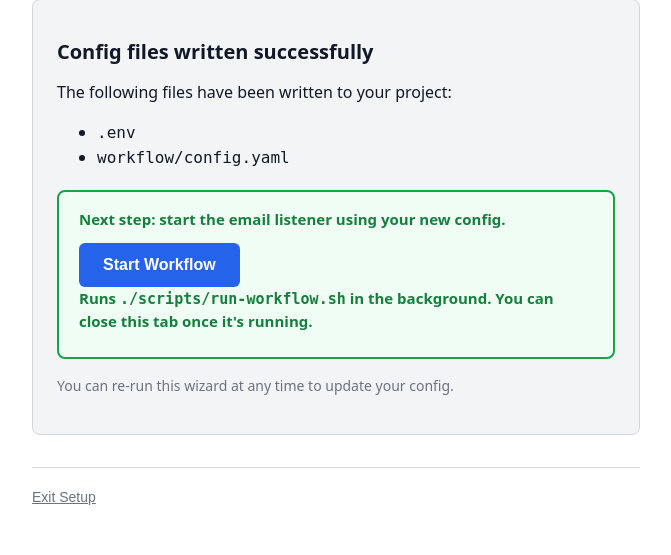
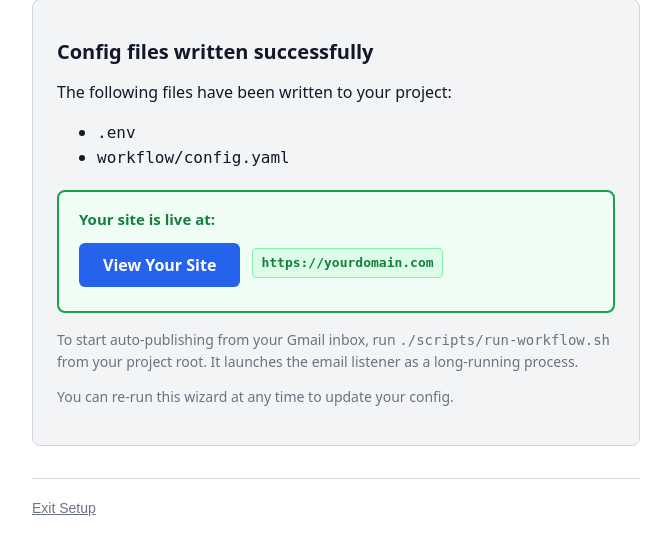
Before and after one commit to sgardoll/mailto-website, a Flask app: page /step/done in a window 1280 px wide. Shown: the part 147-702 px from the top of the page, without its empty margins (304-975 px from the left). Run offline with Flask 3, Linux system fonts and the light colour scheme; data that the repository does not hold is empty.

Commit message:
refactor(done-screen): replace workflow launcher with site link
The Start Workflow button + live log tail was the wrong metaphor for the
success screen. run-workflow.sh runs a long-lived IMAP listener — a
background concern, not a deploy action. The meaningful handoff is
pointing the user at their live site using the site_base_url already
collected during the Hosting step.

- Remove POST /start-workflow, GET /workflow-status, and subprocess state
  from server.py
- /step/done now passes site_base_url into the template
- done.html shows a hero View Your Site link (target=_blank, rel=noopener)
  plus the URL itself, with a secondary manual note for running the
  listener via ./scripts/run-workflow.sh
- Drop initDoneStep() + workflow-status polling from wizard.js
- Drop .workflow-status / .workflow-log styles; add .site-link-row styling
- Replace 6 launcher tests with 2 tests covering site-link render and
  omission when site_base_url is unset
- Remove logs/ from .gitignore (no longer auto-created)

```diff
--- a/setup/server.py
+++ b/setup/server.py
@@ -31,9 +31,6 @@ _port = None
 _wizard_state = {}
 # True after _try_prefill() has been called once.
 _prefilled = False
-# Workflow subprocess launched from /start-workflow; survives wizard exit.
-_workflow_proc: "subprocess.Popen | None" = None
-_workflow_log: "Path | None" = None
 
 
 def _try_prefill() -> None:
@@ -173,82 +170,13 @@ def step_preview():
 
 @app.route('/step/done')
 def step_done():
-    return render_template('done.html', port=_port, active_step='preview')
-
-
-@app.route('/start-workflow', methods=['POST'])
-def start_workflow():
-    """Launch scripts/run-workflow.sh as a detached subprocess, piping output to a log file.
-    The subprocess survives wizard exit via start_new_session=True so the user can close
-    the tab once the workflow is running.
-    """
-    global _workflow_proc, _workflow_log
-
-    if _workflow_proc and _workflow_proc.poll() is None:
-        return jsonify({"ok": True, "status": "running", "pid": _workflow_proc.pid})
-
-    script = REPO_ROOT / 'scripts' / 'run-workflow.sh'
-    if not script.exists():
-        return jsonify({"ok": False, "error": "scripts/run-workflow.sh not found"}), 500
-
-    logs_dir = REPO_ROOT / 'logs'
-    try:
-        logs_dir.mkdir(exist_ok=True)
-    except OSError as e:
-        return jsonify({"ok": False, "error": f"cannot create logs directory: {e}"}), 500
-
-    _workflow_log = logs_dir / 'workflow.log'
-    try:
-        log_fh = open(_workflow_log, 'w', buffering=1)
-    except OSError as e:
-        return jsonify({"ok": False, "error": f"cannot open log file: {e}"}), 500
-
-    try:
-        _workflow_proc = subprocess.Popen(
-            [str(script)],
-            cwd=str(REPO_ROOT),
-            stdout=log_fh,
-            stderr=subprocess.STDOUT,
-            stdin=subprocess.DEVNULL,
-            start_new_session=True,
-        )
-    except OSError as e:
-        log_fh.close()
-        return jsonify({"ok": False, "error": f"failed to spawn workflow: {e}"}), 500
-
-    return jsonify({"ok": True, "status": "running", "pid": _workflow_proc.pid})
-
-
-@app.route('/workflow-status')
-def workflow_status():
-    """Return current workflow subprocess status + last ~50 log lines for live tail."""
-    global _workflow_proc, _workflow_log
-
-    if not _workflow_proc:
-        return jsonify({"status": "not_started", "log": []})
-
-    rc = _workflow_proc.poll()
-    if rc is None:
-        status = "running"
-    elif rc == 0:
-        status = "exited"
-    else:
-        status = "failed"
-
-    log_lines: list = []
-    if _workflow_log and _workflow_log.exists():
-        try:
-            with open(_workflow_log) as f:
-                log_lines = f.readlines()[-50:]
-        except OSError:
-            pass
-
-    return jsonify({
-        "status": status,
-        "exit_code": rc,
-        "pid": _workflow_proc.pid,
-        "log": [line.rstrip('\n') for line in log_lines],
-    })
+    site_base_url = _wizard_state.get('site_base_url', '').strip()
+    return render_template(
+        'done.html',
+        port=_port,
+        active_step='preview',
+        site_base_url=site_base_url,
+    )
 
 
 @app.route('/validate-form', methods=['POST'])
--- a/setup/static/wizard.css
+++ b/setup/static/wizard.css
@@ -417,34 +417,23 @@ select:focus {
 }
 .success-next-action .btn-primary {
     margin-top: 4px;
+    display: inline-block;
+    text-decoration: none;
 }
 
-/* Workflow status panel — shown after Start Workflow is clicked */
-.workflow-status {
-    background-color: #f8fafc;
-    border: 1px solid #cbd5e1;
-    border-radius: 8px;
-    padding: 16px 20px;
-    margin: 16px 0;
+/* Live site link row on the done screen */
+.site-link-row {
+    display: flex;
+    align-items: center;
+    gap: 12px;
+    flex-wrap: wrap;
 }
-.workflow-status h3 {
-    margin: 0 0 12px;
-    font-size: 15px;
-    color: #334155;
+.site-url {
+    font-size: 13px;
+    color: #15803d;
+    background-color: #dcfce7;
+    border: 1px solid #86efac;
+    border-radius: 4px;
+    padding: 4px 8px;
+    word-break: break-all;
 }
-.workflow-status h3 span {
-    font-weight: 700;
-    color: #0f172a;
-    text-transform: uppercase;
-    letter-spacing: 0.03em;
-    font-size: 13px;
-}
-.workflow-log {
-    max-height: 280px;
-    overflow-y: auto;
-    font-size: 12px;
-    line-height: 1.5;
-    background-color: #0f172a;
-    color: #e2e8f0;
-    border-color: #1e293b;
-}
--- a/setup/static/wizard.js
+++ b/setup/static/wizard.js
@@ -1029,62 +1029,4 @@
 
     initPreviewStep();
 
-    // ──────────────────────────────────────────────────────────
-    //  Done step — workflow launcher
-    // ──────────────────────────────────────────────────────────
-    function initDoneStep() {
-        var startBtn = document.getElementById('start-workflow-btn');
-        if (!startBtn) return;
-
-        var launchPanel = document.getElementById('workflow-launch');
-        var statusPanel = document.getElementById('workflow-status-panel');
-        var label = document.getElementById('workflow-status-label');
-        var logEl = document.getElementById('workflow-log');
-
-        function pollStatus() {
-            fetch('/workflow-status')
-                .then(function(r) { return r.json(); })
-                .then(function(data) {
-                    if (label) label.textContent = data.status || 'unknown';
-                    if (logEl && data.log && data.log.length) {
-                        logEl.textContent = data.log.join('\n');
-                        logEl.scrollTop = logEl.scrollHeight;
-                    }
-                    if (data.status === 'running') {
-                        setTimeout(pollStatus, 2000);
-                    }
-                })
-                .catch(function() { setTimeout(pollStatus, 5000); });
-        }
-
-        startBtn.addEventListener('click', function() {
-            startBtn.disabled = true;
-            startBtn.textContent = 'Starting…';
-
-            fetch('/start-workflow', {
-                method: 'POST',
-                headers: {'Content-Type': 'application/json'}
-            })
-            .then(function(r) { return r.json().then(function(d) { return {status: r.status, data: d}; }); })
-            .then(function(result) {
-                if (result.data.ok) {
-                    if (launchPanel) launchPanel.hidden = true;
-                    if (statusPanel) statusPanel.hidden = false;
-                    pollStatus();
-                } else {
-                    startBtn.disabled = false;
-                    startBtn.textContent = 'Start Workflow';
-                    alert(result.data.error || 'Failed to start workflow.');
-                }
-            })
-            .catch(function() {
-                startBtn.disabled = false;
-                startBtn.textContent = 'Start Workflow';
-                alert('Network error. Check the wizard server and try again.');
-            });
-        });
-    }
-
-    initDoneStep();
-
 })();
--- a/setup/templates/done.html
+++ b/setup/templates/done.html
@@ -36,21 +36,21 @@
             <li><code>workflow/config.yaml</code></li>
         </ul>
 
-        <div id="workflow-launch" class="success-next-action">
-            <p><strong>Next step:</strong> start the email listener using your new config.</p>
-            <button id="start-workflow-btn" class="btn-primary" type="button">Start Workflow</button>
-            <p class="help-text">
-                Runs <code>./scripts/run-workflow.sh</code> in the background. You can close this tab once it's running.
+        {% if site_base_url %}
+        <div class="success-next-action">
+            <p><strong>Your site is live at:</strong></p>
+            <p class="site-link-row">
+                <a id="site-link" class="btn-primary" href="{{ site_base_url }}" target="_blank" rel="noopener noreferrer">View Your Site</a>
+                <code class="site-url">{{ site_base_url }}</code>
             </p>
         </div>
+        {% endif %}
 
-        <section id="workflow-status-panel" class="workflow-status" hidden aria-live="polite">
-            <h3>Workflow status: <span id="workflow-status-label">starting…</span></h3>
-            <pre id="workflow-log" class="config-preview workflow-log"></pre>
-            <p class="help-text">
-                If anything looks wrong, you can run <code>./scripts/run-workflow.sh</code> manually from your project root.
-            </p>
-        </section>
+        <p class="help-text">
+            To start auto-publishing from your Gmail inbox, run
+            <code>./scripts/run-workflow.sh</code> from your project root.
+            It launches the email listener as a long-running process.
+        </p>
 
         <p class="help-text">
             You can re-run this wizard at any time to update your config.
```
Also changed, not shown: setup/tests/test_phase4_flow.py (+14 -126 lines), .planning/quick/20260419-done-screen-site-link/PLAN.md (added), 1 other file.
